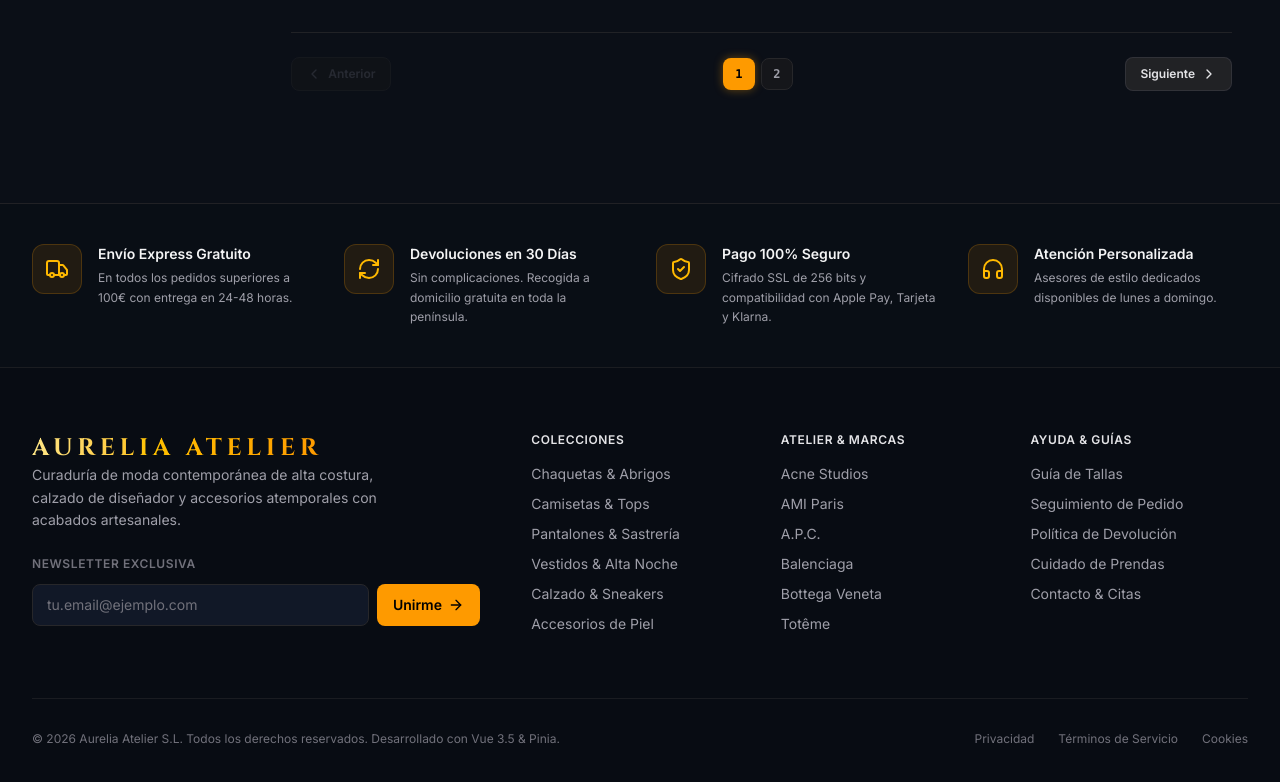
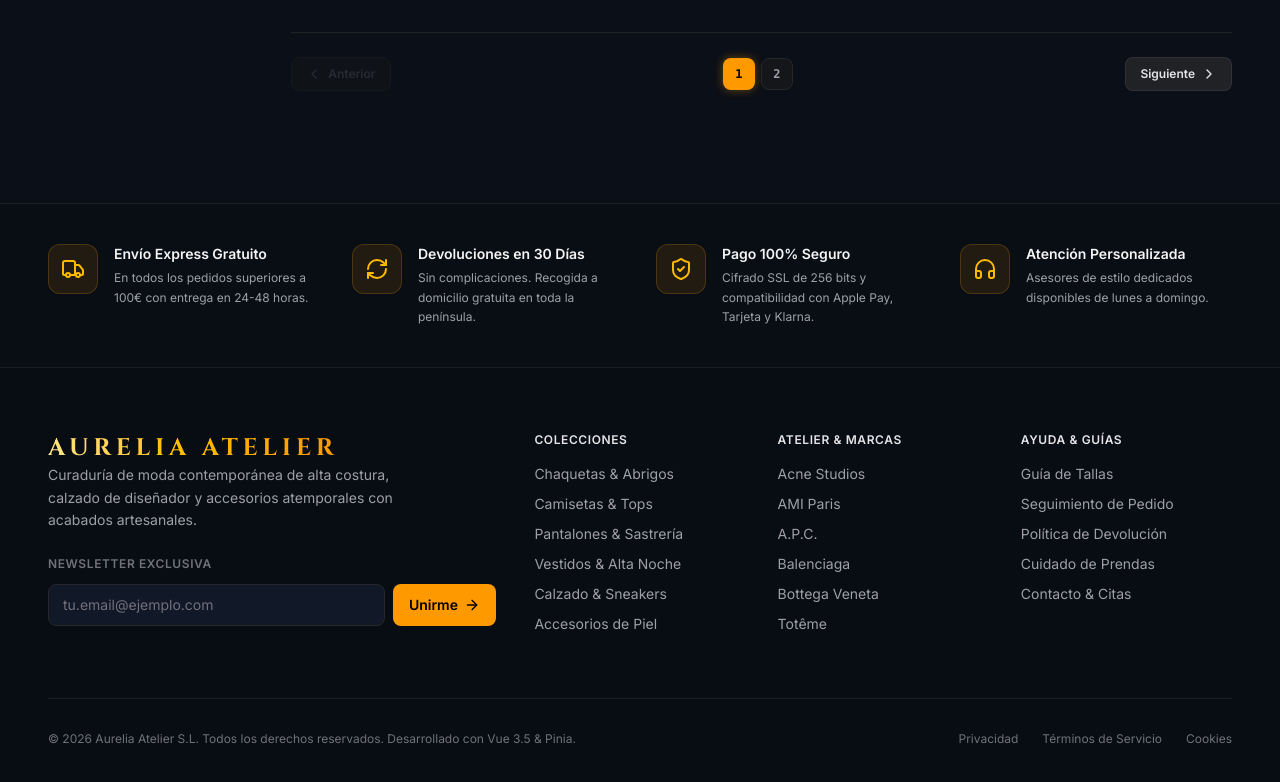
Before and after one commit to alxnrocha/vue-catalog-filters, a Vue app: page /#/ in a window 1280 px wide. Shown: the part 2399-3181 px from the top of the page. Built offline with nearby package versions, Linux system fonts and the light colour scheme.

Commit message:
style: align footer width proportions with catalog main container

```diff
--- a/src/components/common/AppFooter.vue
+++ b/src/components/common/AppFooter.vue
@@ -20,7 +20,7 @@ const handleSubscribe = () => {
   <footer class="bg-[#080c13] border-t border-zinc-800/80 text-zinc-400 mt-20">
     <!-- Value Propositions Strip -->
     <div class="border-b border-zinc-800/60 bg-[#0b0f17]/60">
-      <div class="max-w-7xl mx-auto px-4 sm:px-6 lg:px-8 py-10">
+      <div class="max-w-[1760px] mx-auto px-4 sm:px-6 lg:px-8 xl:px-12 py-10">
         <div class="grid grid-cols-1 sm:grid-cols-2 lg:grid-cols-4 gap-8">
           <div class="flex items-start gap-4">
             <div class="p-3 rounded-xl bg-amber-500/10 text-amber-400 border border-amber-500/20 shrink-0">
@@ -66,7 +66,7 @@ const handleSubscribe = () => {
     </div>
 
     <!-- Main Footer Links & Newsletter -->
-    <div class="max-w-7xl mx-auto px-4 sm:px-6 lg:px-8 py-16">
+    <div class="max-w-[1760px] mx-auto px-4 sm:px-6 lg:px-8 xl:px-12 py-16">
       <div class="grid grid-cols-1 md:grid-cols-2 lg:grid-cols-5 gap-12 lg:gap-8">
         <!-- Brand Column -->
         <div class="lg:col-span-2 space-y-4">
```
